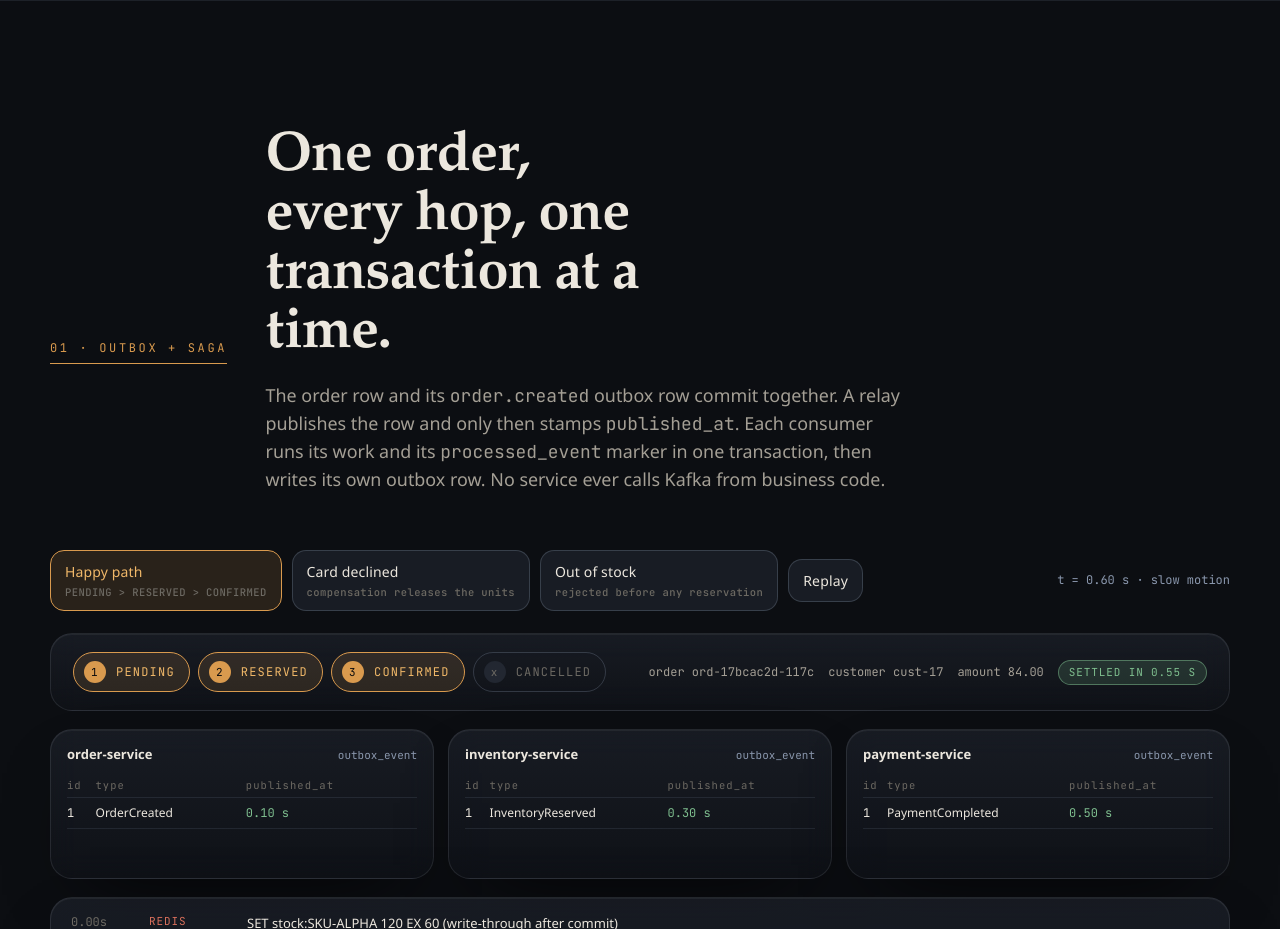
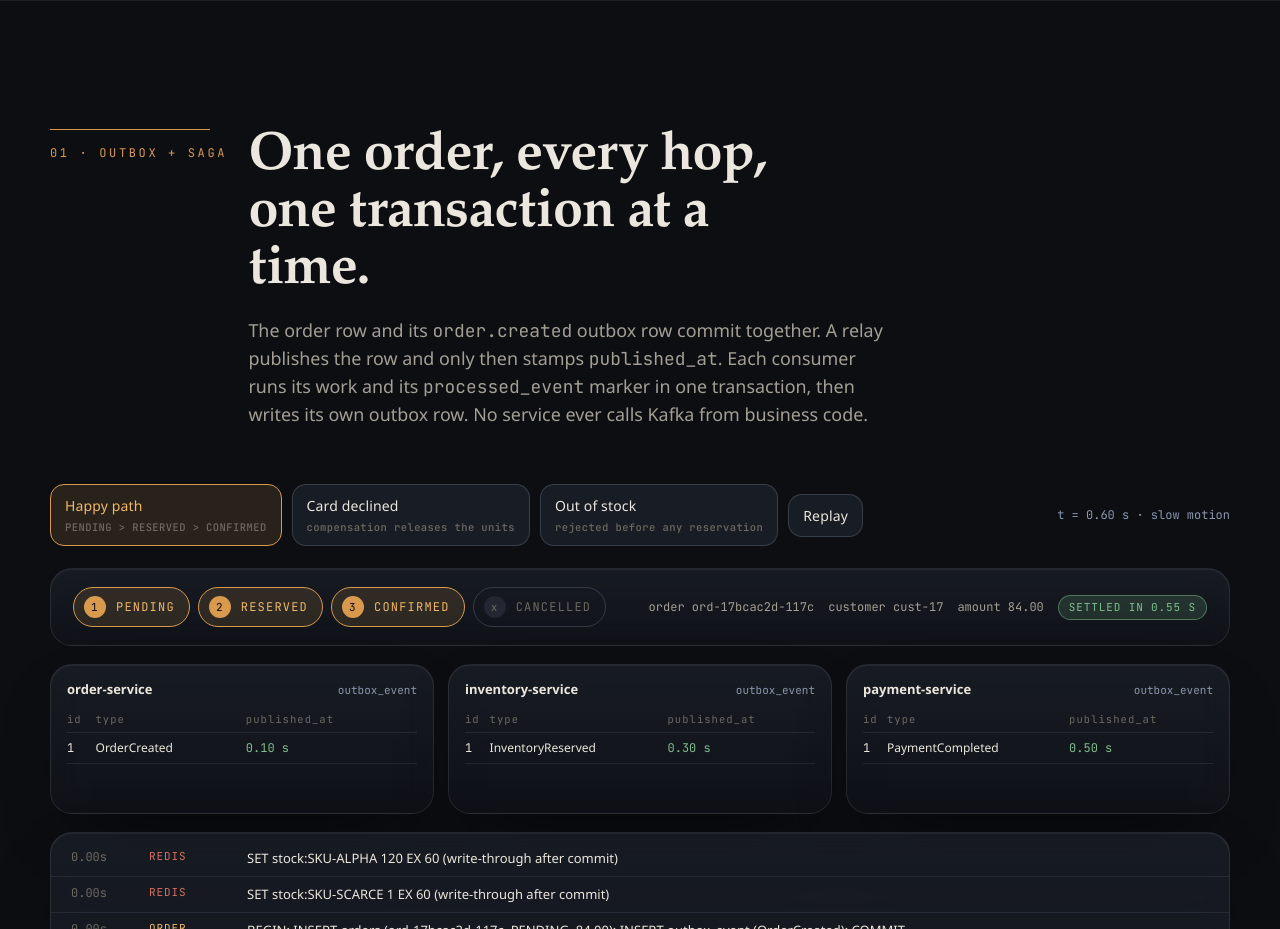
Before and after one commit to SAY-5/ledgermesh, a React (Vite) app in the folder web/: page / in a window 1280 px wide. Shown: the part 960-1889 px from the top of the page. Built offline with nearby package versions, Linux system fonts and the light colour scheme; a web font is replaced by a local one.

Commit message:
style(web): align section heads to the top and widen titles

```diff
--- a/web/src/styles/global.css
+++ b/web/src/styles/global.css
@@ -128,9 +128,9 @@ button {
 
 .section-head {
   display: grid;
-  grid-template-columns: auto 1fr;
+  grid-template-columns: 160px minmax(0, 1fr);
   gap: 18px clamp(18px, 3vw, 40px);
-  align-items: end;
+  align-items: start;
   margin-bottom: clamp(28px, 5vw, 56px);
 }
 
@@ -140,14 +140,24 @@ button {
   letter-spacing: 0.22em;
   color: var(--copper);
   text-transform: uppercase;
-  padding-bottom: 6px;
-  border-bottom: 1px solid var(--copper);
-  align-self: end;
+  padding-top: 14px;
+  border-top: 1px solid var(--copper);
+  white-space: nowrap;
 }
 
 .section-title {
-  font-size: clamp(30px, 4.6vw, 56px);
-  max-width: 14ch;
+  font-size: clamp(30px, 4.4vw, 54px);
+  max-width: 20ch;
+}
+
+@media (max-width: 720px) {
+  .section-head {
+    grid-template-columns: 1fr;
+  }
+
+  .section-lede {
+    grid-column: 1;
+  }
 }
 
 .section-lede {
```
